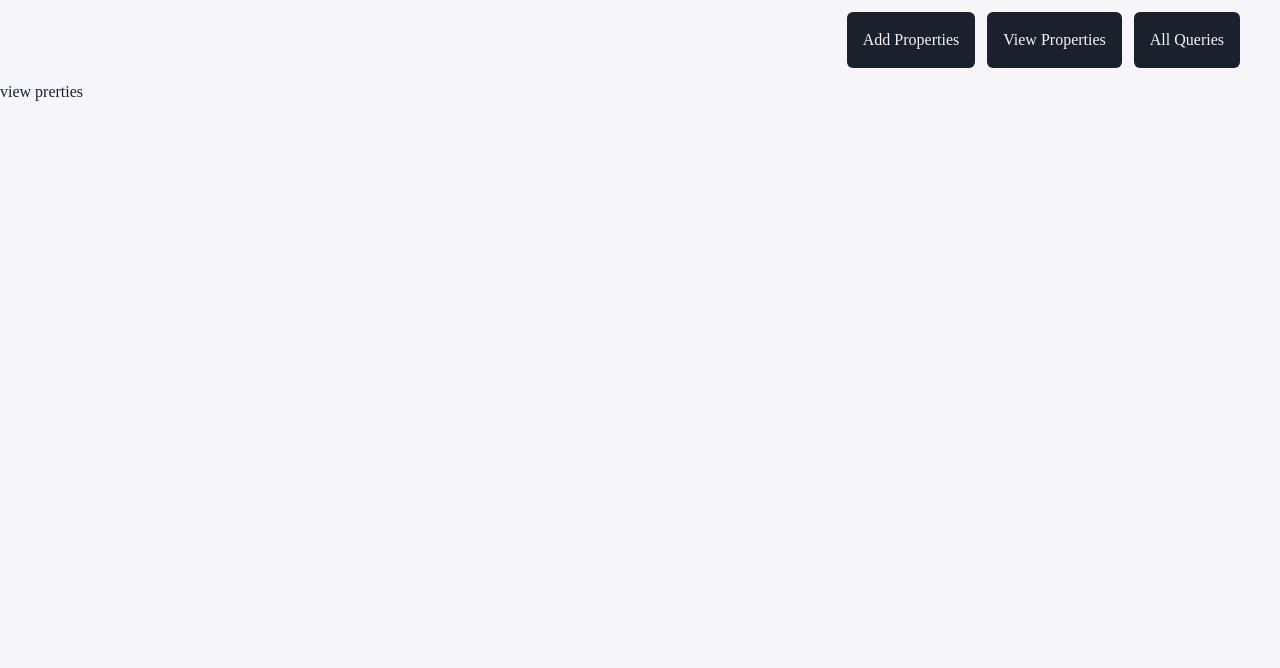
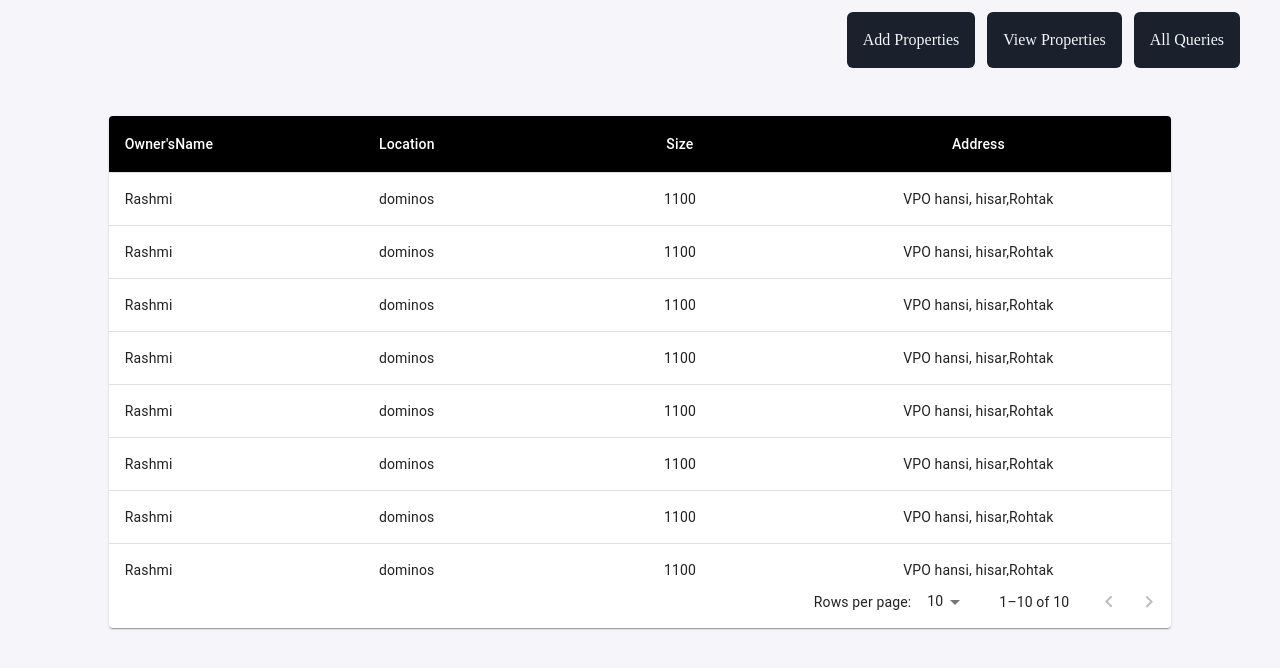
Before and after one commit to Chaitanya-exe/JK_RealEstate, a Next.js app: page /manager/viewProp in a window 1280 px wide. Shown: the top 668 px of the page. Built offline with nearby package versions, Linux system fonts and the light colour scheme.

Commit message:
manaer layout

```diff
--- a/app/api/estate/get/route.js
+++ b/app/api/estate/get/route.js
@@ -4,6 +4,12 @@ import { PrismaClient } from "@prisma/client";
 async function handler(req){
     const userClient = new PrismaClient();
     try {
+        const response = await userClient.property.findMany();
+
+        console.log(response);
+
+
+        return NextResponse.json({msg:'properties fetched successfully',response},{status: 200})
 
     } catch (err) {
         console.log(`${err}`);
--- a/app/manager/addProp/page.jsx
+++ b/app/manager/addProp/page.jsx
@@ -14,9 +14,9 @@ const Page = () => {
 
     const handleSubmit = async (e) => {
         e.preventDefault();
-        console.log(property)
+        // console.log(property)
         try {
-            const response = await fetch("api/estate/post",{
+            const response = await fetch("/api/estate/post",{
                 method:"POST",
                 headers:{
                     "Content-Type":"application/json"
--- a/app/manager/layout.jsx
+++ b/app/manager/layout.jsx
@@ -11,24 +11,30 @@ const layout = ({children}) => {
   return (
     <div>
       <div className="flex gap-3 justify-end mx-10 my-3">
+      <Link href={'/manager/addProp'} >
+
         <Button
           text={"add Properties"}
           type={"primary"}
-          link={"/manager/addProp"}
           classname={"md:p-4 p-1 max-sm:hidden max-sm:rounded-md  rounded-md"}
         />
+      </Link>
+      <Link href={'/manager/viewProp'}>
+
         <Button
           text={"view Properties"}
           type={"primary"}
-          link={"/manager/viewProp"}
           classname={"md:p-4 p-1 max-sm:hidden max-sm:rounded-md  rounded-md"}
         />
+      </Link>
+      <Link  href={'/manager/queries'}>
+
         <Button
           text={" all queries"}
           type={"primary"}
-          link={"/manager/queries"}
           classname={"md:p-4 p-1 max-sm:hidden max-sm:rounded-md  rounded-md"}
         />
+      </Link>
 
       </div>
 
--- a/app/manager/queries/page.js
+++ b/app/manager/queries/page.js
@@ -22,7 +22,10 @@ function Row(props) {
 
   return (
     <React.Fragment>
-      <TableRow sx={{ "& > *": { borderBottom: "unset" } }}>
+      <TableRow
+        className="min-h-screen bg-cardBg/50"
+        sx={{ "& > *": { borderBottom: "unset" } }}
+      >
         <TableCell>
           <IconButton
             aria-label="expand row"
@@ -42,18 +45,18 @@ function Row(props) {
         <TableCell style={{ paddingBottom: 0, paddingTop: 0 }} colSpan={6}>
           <Collapse in={open} timeout="auto" unmountOnExit>
             <div className="my-3">
-              <div className="mb-4">
+              <div className="flex gap-4  mb-4">
                 <h1 className="text-lg font-[550]">Type :-</h1>
-                <div className="flex gap-3 mt-2 text-[15px] *:bg-cardBg *:py-1 *:px-3 *:rounded *:capitalize ">
-                  {row.type.map((historyRow,i) => (
+                <div className="flex gap-2 text-[15px] *:bg-cardBg/40 *:py-1 *:px-3  *:capitalize ">
+                  {row.type.map((historyRow, i) => (
                     <span key={i}>{historyRow}</span>
                   ))}
                 </div>
               </div>
               <div>
                 <h1 className="text-lg font-[550]">Inquiries :-</h1>
-                <div className="flex flex-col text-[15px] text-wrap gap-2 tracking-wide my-2 *:bg-cardBg *:py-2 *:px-3 *:rounded *:capitalize ">
-                  {row.Inquiry.map((historyRow,i) => (
+                <div className="flex flex-col text-[15px] text-wrap gap-1 tracking-wide my-2 *:bg-cardBg/40 *:py-2 *:px-3  *:capitalize ">
+                  {row.Inquiry.map((historyRow, i) => (
                     <p key={i}>{historyRow}</p>
                   ))}
                 </div>
--- a/app/manager/viewProp/page.js
+++ b/app/manager/viewProp/page.js
@@ -1,11 +1,145 @@
-import React from 'react'
+"use client";
+
+import * as React from "react";
+import { styled } from "@mui/material/styles";
+import Table from "@mui/material/Table";
+import TableBody from "@mui/material/TableBody";
+import TableCell, { tableCellClasses } from "@mui/material/TableCell";
+import TableContainer from "@mui/material/TableContainer";
+import TableHead from "@mui/material/TableHead";
+import TableRow from "@mui/material/TableRow";
+import Paper from "@mui/material/Paper";
+import { TablePagination } from "@mui/material";
+import { dummyPropertiesData } from "@/constants/dummydata";
+
+const StyledTableCell = styled(TableCell)(({ theme }) => ({
+  [`&.${tableCellClasses.head}`]: {
+    backgroundColor: theme.palette.common.black,
+    color: theme.palette.common.white,
+  },
+  [`&.${tableCellClasses.body}`]: {
+    fontSize: 16,
+  },
+}));
+
+
+const columns = [
+  { id: "owner", label: "Owner'sName", minWidth: 100 },
+  { id: "location", label: "Location", minWidth: 100 },
+  {
+    id: "size",
+    label: "Size",
+    minWidth: 100,
+    align: "center",
+  },
+  {
+    id: "address",
+    label: "Address",
+    minWidth: 150,
+    align: "center",
+  },
+
+];
 
 const page = () => {
+  const [propertiesDetail, setPropertiesDetail] = React.useState([]);
+  const [page, setPage] = React.useState(0);
+  const [rowsPerPage, setRowsPerPage] = React.useState(10);
+
+  const handleFetch = async () => {
+    // e.preventDefault();
+    try {
+      const response = await fetch("/api/estate/get", {
+        method: "GET",
+        headers: {
+          "Content-Type": "application/json",
+        },
+      });
+
+      // Optionally check if the response is ok before parsing JSON
+      if (!response.ok) {
+        console.error("Error response:", response.statusText);
+        alert("Error while fetching properties");
+        return;
+      }
+
+      const data = await response.json();
+
+      if (!data.success) {
+        alert("Error while fetching properties");
+        return;
+      }
+
+      setPropertiesDetail(data);
+    } catch (error) {
+      console.error(error);
+      alert("some error occured");
+    }
+  };
+
+  React.useEffect(() => {
+    // handleFetch();
+  }, []);
+
+  const handleChangePage = (event, newPage) => {
+    setPage(newPage);
+  };
+
+  const handleChangeRowsPerPage = (event) => {
+    setRowsPerPage(+event.target.value);
+    setPage(0);
+  };
+
   return (
-    <div>
-      view prerties
-    </div>
-  )
-}
+    <Paper sx={{ width: "83%", overflow: "hidden" }} className="mx-auto mt-12">
+      <TableContainer sx={{ maxHeight: 460 }}>
+        <Table stickyHeader aria-label="sticky table">
+          <TableHead>
+            <TableRow>
+              {columns.map((column) => (
+                <StyledTableCell
+                  key={column.id}
+                  align={column.align}
+                  style={{ minWidth: column.minWidth }}
+                  className="font-semibold"
+                >
+                  {column.label}
+                </StyledTableCell>
+              ))}
+            </TableRow>
+          </TableHead>
+          <TableBody>
+            {dummyPropertiesData.slice(page * rowsPerPage, page * rowsPerPage + rowsPerPage)
+              .map((row) => {
+                return (
+                  <TableRow hover role="checkbox" tabIndex={-1} key={row.id}>
+                    {columns.map((column) => {
+                      const value = row[column.id];
+                      return (
+                        <TableCell key={column.id} align={column.align}>
+                          {column.format && typeof value === "number"
+                            ? column.format(value)
+                            : value}
+                        </TableCell>
+                      );
+                    })}
+                  </TableRow>
+                );
+              })}
+          </TableBody>
+        </Table>
+      </TableContainer>
+      <TablePagination
+        rowsPerPageOptions={[10, 25, 100]}
+        component="div"
+        count={dummyPropertiesData.length}
+        rowsPerPage={rowsPerPage}
+        page={page}
+        onPageChange={handleChangePage}
+        onRowsPerPageChange={handleChangeRowsPerPage}
+      />
+    </Paper>
+  );
+};
 
-export default page
+export default page;
--- a/components/Button.jsx
+++ b/components/Button.jsx
@@ -1,7 +1,7 @@
 import Link from "next/link";
 import React from "react";
 
-const Button = ({ type, text, icon, classname, hrefLink, link }) => {
+const Button = ({ type, text, icon, classname, hrefLink }) => {
 
    if (hrefLink) {
     return (
@@ -20,7 +20,7 @@ const Button = ({ type, text, icon, classname, hrefLink, link }) => {
   }
 
   return (
-    <Link href={link}
+    <button
       className={`${
         type === "primary"
           ? "bg-prim_black text-prim_white hover:bg-gray"
@@ -29,7 +29,7 @@ const Button = ({ type, text, icon, classname, hrefLink, link }) => {
     >
       {icon && <span>{icon}</span>}
       <p>{text}</p>
-    </Link>
+    </button>
   );
 };
 
--- a/constants/dummydata.js
+++ b/constants/dummydata.js
@@ -252,3 +252,86 @@ export const testimonialData = [
      Inquiry: ["freqv", "non", "nkjn"],
    },
  ];
+
+ export const dummyPropertiesData =[
+  {
+
+    id:1,
+    owner:'Rashmi',
+    location:'dominos',
+    size:'1100',
+    address:'VPO hansi, hisar,Rohtak'
+  },
+  {
+
+    id:2,
+    owner:'Rashmi',
+    location:'dominos',
+    size:'1100',
+    address:'VPO hansi, hisar,Rohtak'
+  },
+  {
+
+    id:3,
+    owner:'Rashmi',
+    location:'dominos',
+    size:'1100',
+    address:'VPO hansi, hisar,Rohtak'
+  },
+  {
+
+    id:4,
+    owner:'Rashmi',
+    location:'dominos',
+    size:'1100',
+    address:'VPO hansi, hisar,Rohtak'
+  },
+  {
+
+    id:5,
+    owner:'Rashmi',
+    location:'dominos',
+    size:'1100',
+    address:'VPO hansi, hisar,Rohtak'
+  },
+  {
+
+    id:6,
+    owner:'Rashmi',
+    location:'dominos',
+    size:'1100',
+    address:'VPO hansi, hisar,Rohtak'
+  },
+  {
+
+    id:7,
+    owner:'Rashmi',
+    location:'dominos',
+    size:'1100',
+    address:'VPO hansi, hisar,Rohtak'
+  },
+  {
+
+    id:8,
+    owner:'Rashmi',
+    location:'dominos',
+    size:'1100',
+    address:'VPO hansi, hisar,Rohtak'
+  },
+  {
+
+    id:9,
+    owner:'Rashmi',
+    location:'dominos',
+    size:'1100',
+    address:'VPO hansi, hisar,Rohtak'
+  },
+  {
+
+    id:10,
+    owner:'Rashmi',
+    location:'dominos',
+    size:'1100',
+    address:'VPO hansi, hisar,Rohtak'
+  },
+ ]
```
